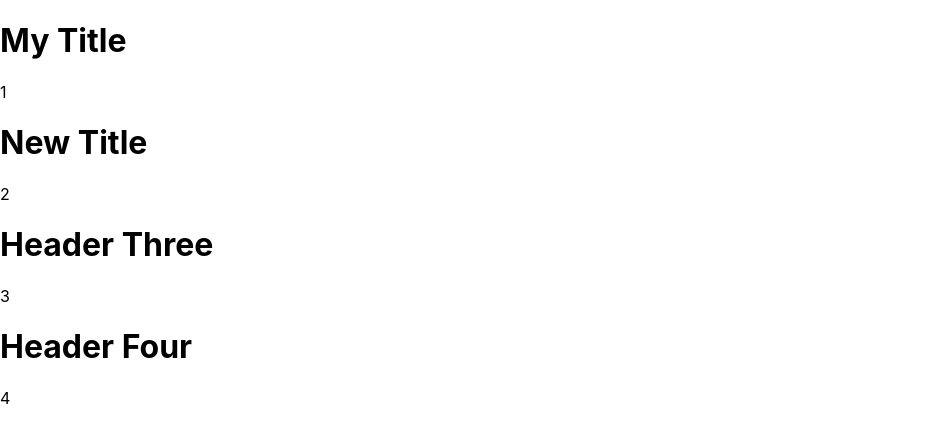
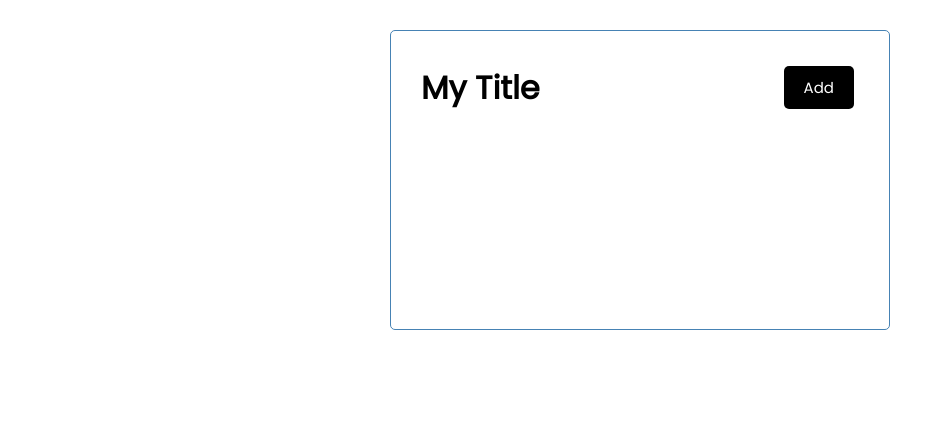
Before and after one commit to arunkudiyal/innomatics-react-project-1, a React (Create React App) app: page / in a window 1280 px wide. Shown: the top 442 px of the page, without its empty margins (0-952 px from the left). Built offline with nearby package versions, Linux system fonts and the light colour scheme; the HTML template or start-up script is replaced by a standard one.

Commit message:
Event Prop

```diff
--- a/src/App.js
+++ b/src/App.js
@@ -4,11 +4,8 @@
   return (
 
     // JSX
-    <div className="App">
-      <Header temp='Temp' id={1} title='My Title' />
-      <Header id={2} title='New Title' />
-      <Header id={3} title='Header Three' />
-      <Header id={4} title='Header Four' />
+    <div className="container">
+      <Header title='My Title' />
     </div>
 
     // <h2>Trying to chcek...</h2> -> Cannot do that
--- /dev/null
+++ b/src/components/Button.js
@@ -0,0 +1,31 @@
+import PropTypes from 'prop-types'
+
+const Button = ({ text, color, onClick }) => {
+
+    // SAME FOR EVERY BUTTON | Bring event as a Prop
+    // const onClick = () => {
+    //     console.log('New Event');
+    // }
+
+    return (
+        <button
+        onClick={onClick}
+        style={{ backgroundColor: color }}
+        className='btn'
+        >
+            {text}
+        </button>
+    )
+}
+
+Button.defaultProps = {
+    color: 'black',
+    text: 'Button'
+}
+
+Button.propTypes = {
+    text: PropTypes.string,
+    color: PropTypes.string
+}
+
+export default Button
--- a/src/components/Header.js
+++ b/src/components/Header.js
@@ -1,31 +1,42 @@
 import PropTypes from 'prop-types'
+import Button from './Button'
 // How to create component
-// 1. Functions-Based Components
+// 1. Function-Based Components
 // 2. Class-Based Components
 
 // 1. Function-Based Compoennt
-const Header = ( {title, id} ) => {
+const Header = ( {title} ) => {
     // Properties
     // const name = 'Arun'
 
+    const onClick1 = (e) => {
+        console.log('Adding the tasks...');
+        // console.log(e);
+    }
+
     return (
         // JSX
-        <header>
-            <h1> {title} </h1> <span>{id}</span>
-            <br />
+        <header className='header'>
+            <h1> {title} </h1>
+            <Button onClick={onClick1} text='Add' />
         </header>
     )
 }
 
-// Header.defaultProps = {
-//     title: 'Default Title'
-// }
+Header.defaultProps = {
+    title: 'Default Title'
+}
 
 Header.propTypes = {
     title: PropTypes.string.isRequired,
     id: PropTypes.number
 }
 
+// CSS in JSX
+// const headingStyles = {
+//     color: 'blue',
+//     backgroundColor: 'black'
+// }
 
 // 2. Class-Based Component
 // class Header extends React.Component {
--- a/src/index.css
+++ b/src/index.css
@@ -1,13 +1,112 @@
-body {
+@import url('https://fonts.googleapis.com/css2?family=Poppins:wght@300;400&display=swap');
+
+* {
+  box-sizing: border-box;
   margin: 0;
-  font-family: -apple-system, BlinkMacSystemFont, 'Segoe UI', 'Roboto', 'Oxygen',
-    'Ubuntu', 'Cantarell', 'Fira Sans', 'Droid Sans', 'Helvetica Neue',
-    sans-serif;
-  -webkit-font-smoothing: antialiased;
-  -moz-osx-font-smoothing: grayscale;
+  padding: 0;
 }
 
-code {
-  font-family: source-code-pro, Menlo, Monaco, Consolas, 'Courier New',
-    monospace;
+body {
+  font-family: 'Poppins', sans-serif;
 }
+
+.container {
+  max-width: 500px;
+  margin: 30px auto;
+  overflow: auto;
+  min-height: 300px;
+  border: 1px solid steelblue;
+  padding: 30px;
+  border-radius: 5px;
+}
+
+.header {
+  display: flex;
+  justify-content: space-between;
+  align-items: center;
+  margin-bottom: 20px;
+}
+
+.btn {
+  display: inline-block;
+  background: #000;
+  color: #fff;
+  border: none;
+  padding: 10px 20px;
+  margin: 5px;
+  border-radius: 5px;
+  cursor: pointer;
+  text-decoration: none;
+  font-size: 15px;
+  font-family: inherit;
+}
+
+.btn:focus {
+  outline: none;
+}
+
+.btn:active {
+  transform: scale(0.98);
+}
+
+.btn-block {
+  display: block;
+  width: 100%;
+}
+
+.task {
+  background: #f4f4f4;
+  margin: 5px;
+  padding: 10px 20px;
+  cursor: pointer;
+}
+
+.task.reminder {
+  border-left: 5px solid green;
+}
+
+.task h3 {
+  display: flex;
+  align-items: center;
+  justify-content: space-between;
+}
+
+.add-form {
+  margin-bottom: 40px;
+}
+
+.form-control {
+  margin: 20px 0;
+}
+
+.form-control label {
+  display: block;
+}
+
+.form-control input {
+  width: 100%;
+  height: 40px;
+  margin: 5px;
+  padding: 3px 7px;
+  font-size: 17px;
+}
+
+.form-control-check {
+  display: flex;
+  align-items: center;
+  justify-content: space-between;
+}
+
+.form-control-check label {
+  flex: 1;
+}
+
+.form-control-check input {
+  flex: 2;
+  height: 20px;
+}
+
+footer {
+  margin-top: 30px;
+  text-align: center;
+}
```
